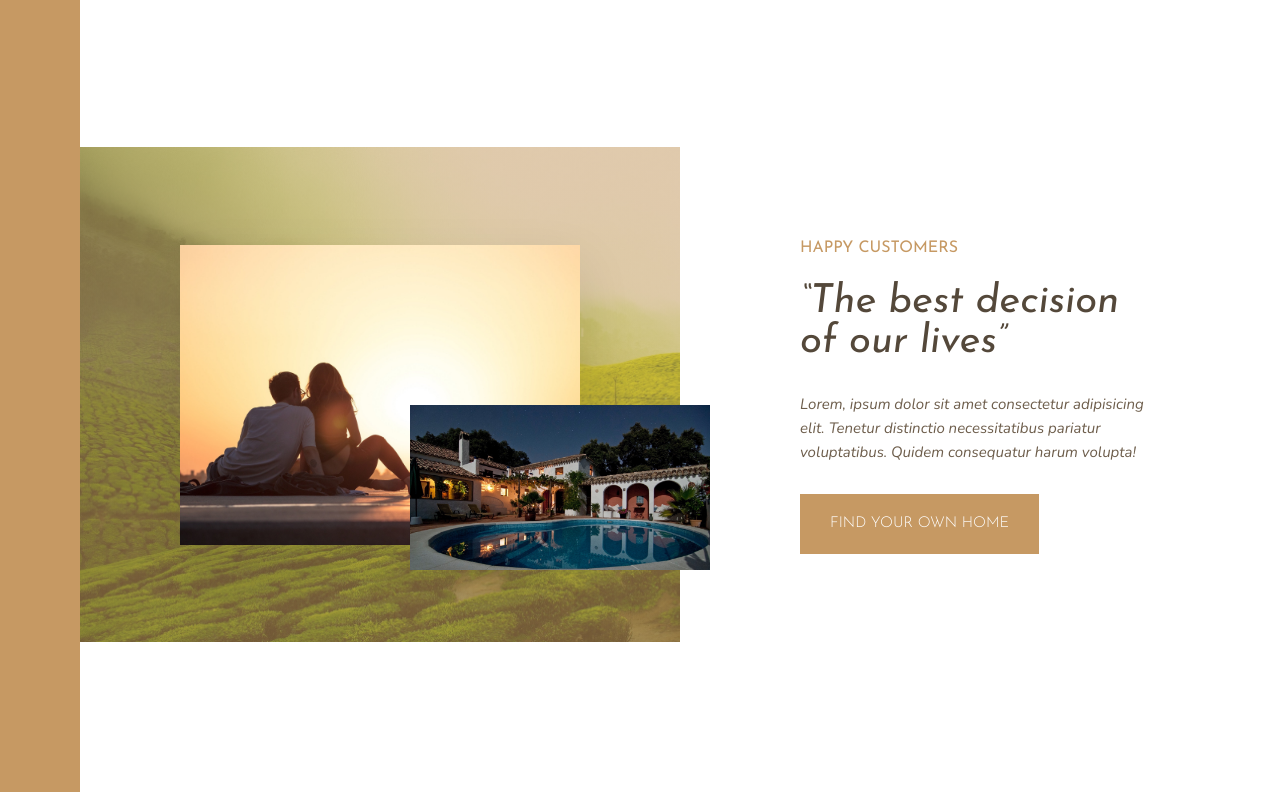
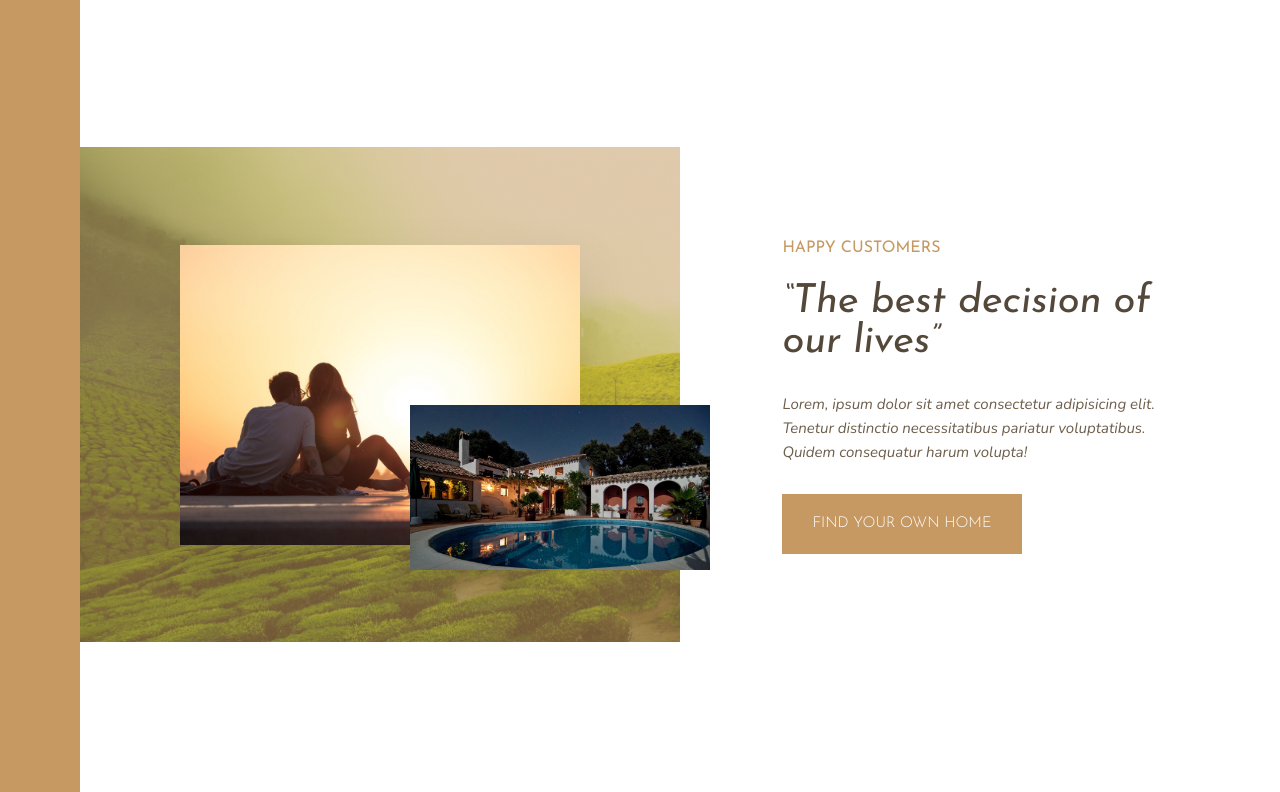
Before and after one commit to Andrrii/nexter-grid-layout, a website built with Vite: page index.html in a window 1280 px wide. Shown: the part 521-1313 px from the top of the page. Built offline with nearby package versions, Linux system fonts and the light colour scheme.

Commit message:
refactor: flexible paddings story__content

```diff
--- a/scss/_story.scss
+++ b/scss/_story.scss
@@ -33,7 +33,7 @@
 
   &__content {
     align-self: center;
-    padding: 6rem 12rem;
+    padding: 6rem 8vw;
   }
 
   &__text {
```
